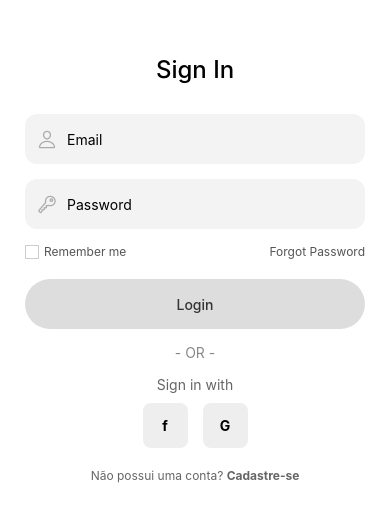
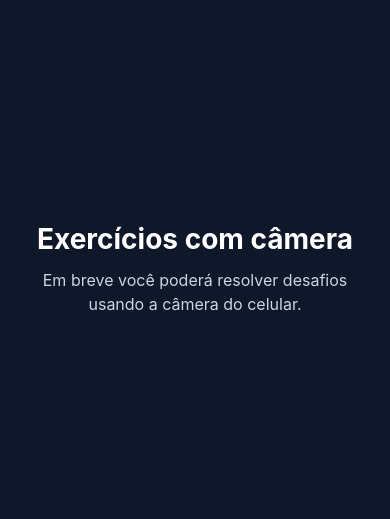
Before and after one commit to BrenoMontenegro/smarthub-mobile, a React Native app in the folder mobile/: screen /CameraExercises in a window 390 px wide. Shown: the part 153-672 px from the top of the page. Built offline with nearby package versions, Linux system fonts and the light colour scheme.

Commit message:
feat: adding camera exercise screen prototype (only functional with AI)

```diff
--- a/mobile/src/app/navigation/AuthStack.tsx
+++ b/mobile/src/app/navigation/AuthStack.tsx
@@ -4,6 +4,7 @@ import SignUpScreen from '../../features/auth/screens/SignUpScreen'
 import SuccessScreen from '../../features/auth/screens/SuccessScreen'
 import { HomeScreen } from '../../features/home/screens/HomeScreen'
 import { ProfileScreen } from '../../features/profile/screens/ProfileScreen'
+import { CameraExerciseScreen } from '../../features/exercises/screens/CameraExerciseScreen'
 
 const Stack = createNativeStackNavigator()
 
@@ -15,6 +16,7 @@ export default function AuthStack() {
       <Stack.Screen name="Success" component={SuccessScreen} />
       <Stack.Screen name="Home" component={HomeScreen} />
       <Stack.Screen name="Profile" component={ProfileScreen} />
+      <Stack.Screen name="CameraExercises" component={CameraExerciseScreen} />
     </Stack.Navigator>
   )
 }
--- /dev/null
+++ b/mobile/src/features/exercises/screens/CameraExerciseScreen.tsx
@@ -0,0 +1,26 @@
+import React from 'react'
+
+import {
+  SafeAreaView,
+  View,
+  Text,
+} from 'react-native'
+
+import { styles } from './camera.styles'
+
+export function CameraExerciseScreen() {
+  return (
+    <SafeAreaView style={styles.container}>
+      <View style={styles.content}>
+        <Text style={styles.title}>
+          Exercícios com câmera
+        </Text>
+
+        <Text style={styles.description}>
+          Em breve você poderá resolver desafios
+          usando a câmera do celular.
+        </Text>
+      </View>
+    </SafeAreaView>
+  )
+}
--- /dev/null
+++ b/mobile/src/features/exercises/screens/camera.styles.ts
@@ -0,0 +1,29 @@
+import { StyleSheet } from 'react-native'
+
+export const styles = StyleSheet.create({
+  container: {
+    flex: 1,
+    backgroundColor: '#0F172A',
+  },
+
+  content: {
+    flex: 1,
+    justifyContent: 'center',
+    alignItems: 'center',
+    paddingHorizontal: 24,
+  },
+
+  title: {
+    fontSize: 28,
+    fontWeight: 'bold',
+    color: '#FFFFFF',
+    marginBottom: 12,
+  },
+
+  description: {
+    fontSize: 16,
+    color: '#CBD5E1',
+    textAlign: 'center',
+    lineHeight: 24,
+  },
+})
--- a/mobile/src/features/home/screens/HomeScreen.tsx
+++ b/mobile/src/features/home/screens/HomeScreen.tsx
@@ -125,6 +125,21 @@ export function HomeScreen({ navigation }: any) {
 
         <TouchableOpacity
           style={styles.navButton}
+          onPress={() => navigation.navigate('CameraExercises')}
+        >
+          <Ionicons
+            name="camera"
+            size={28}
+            color="#fff"
+          />
+
+          <Text style={styles.navText}>
+            Câmera
+          </Text>
+      </TouchableOpacity>
+
+        <TouchableOpacity
+          style={styles.navButton}
           onPress={() => navigation.navigate('Profile')}
         >
           <Ionicons
```
